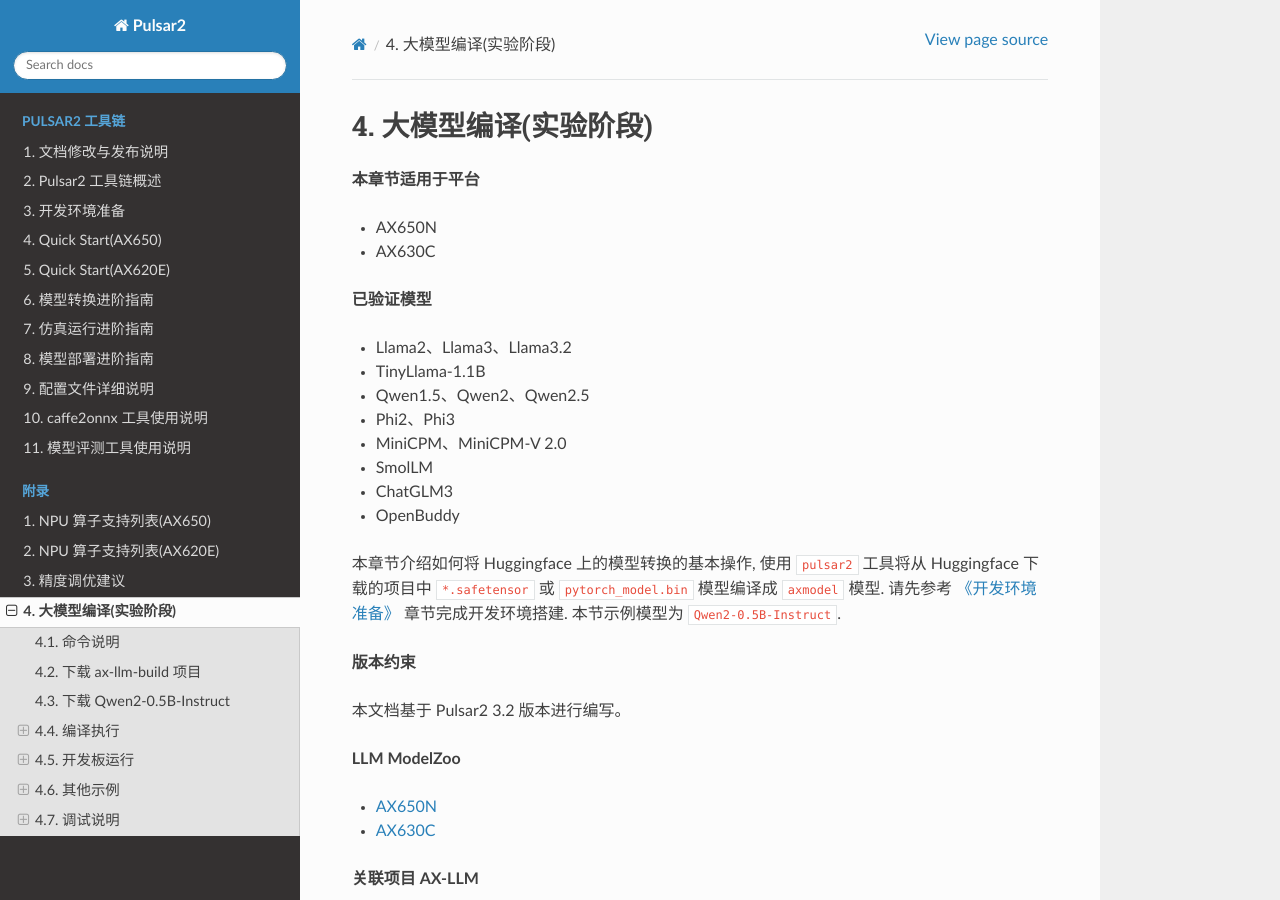
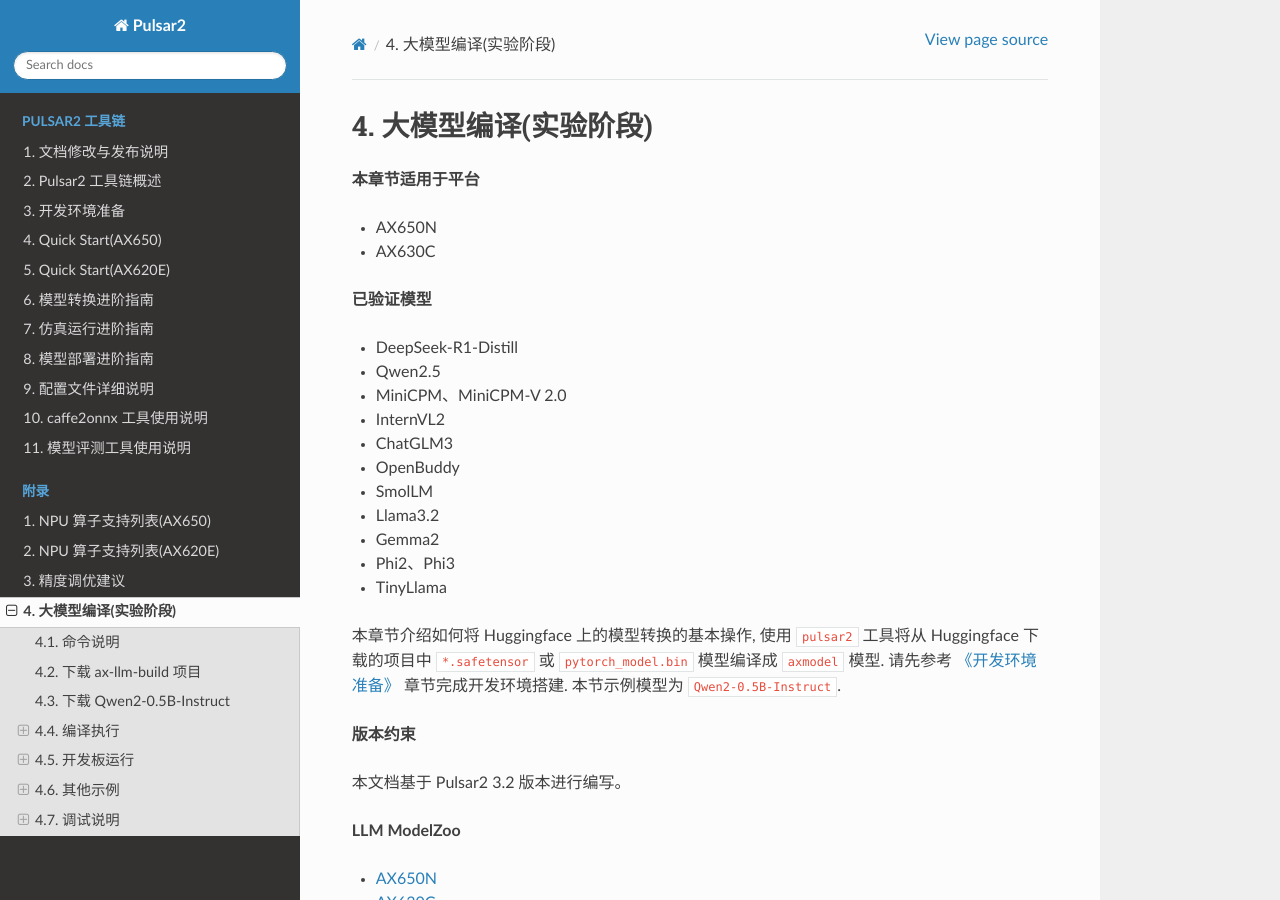
Before and after one commit to AXERA-TECH/pulsar2-docs, a Sphinx documentation site: the page built from source/appendix/build_llm.rst, in a window 1280 px wide and 900 px high. Built offline with Sphinx 7.4.7 and the Read the Docs theme 3.1.0, drawn with Linux system fonts in a browser that asks for light colours.

Commit message:
Update build_llm.rst

```diff
--- a/source/appendix/build_llm.rst
+++ b/source/appendix/build_llm.rst
@@ -9,14 +9,17 @@
 
 **已验证模型**
 
-- Llama2、Llama3、Llama3.2
-- TinyLlama-1.1B
-- Qwen1.5、Qwen2、Qwen2.5
-- Phi2、Phi3
+- DeepSeek-R1-Distill
+- Qwen2.5
 - MiniCPM、MiniCPM-V 2.0
-- SmolLM
+- InternVL2
 - ChatGLM3
 - OpenBuddy
+- SmolLM
+- Llama3.2
+- Gemma2
+- Phi2、Phi3
+- TinyLlama
 
 本章节介绍如何将 Huggingface 上的模型转换的基本操作, 使用 ``pulsar2`` 工具将从 Huggingface 下载的项目中 ``*.safetensor`` 或 ``pytorch_model.bin``  模型编译成 ``axmodel`` 模型. 请先参考 :ref:`《开发环境准备》 <dev_env_prepare>` 章节完成开发环境搭建.
 本节示例模型为 ``Qwen2-0.5B-Instruct``.
```
